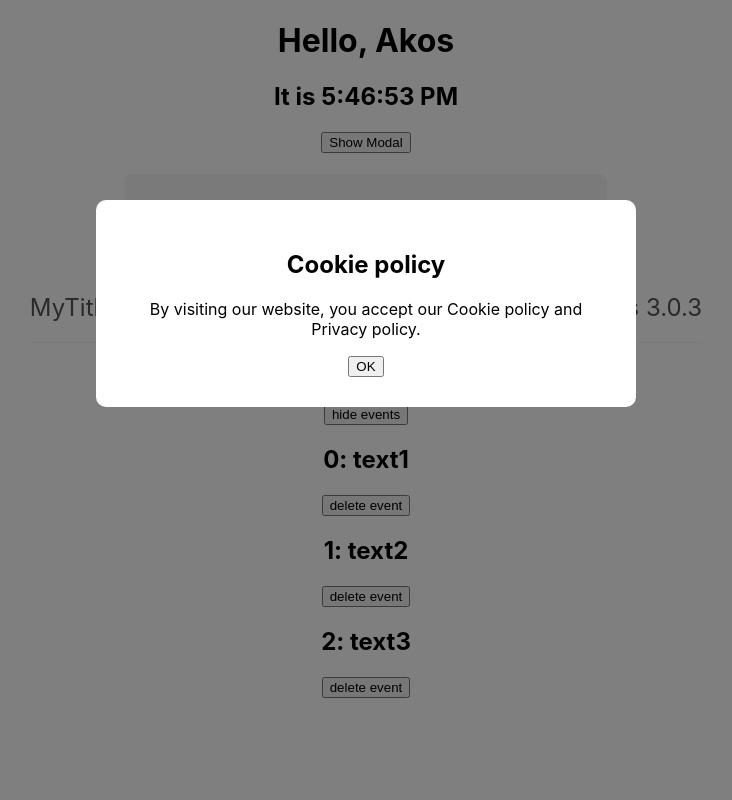
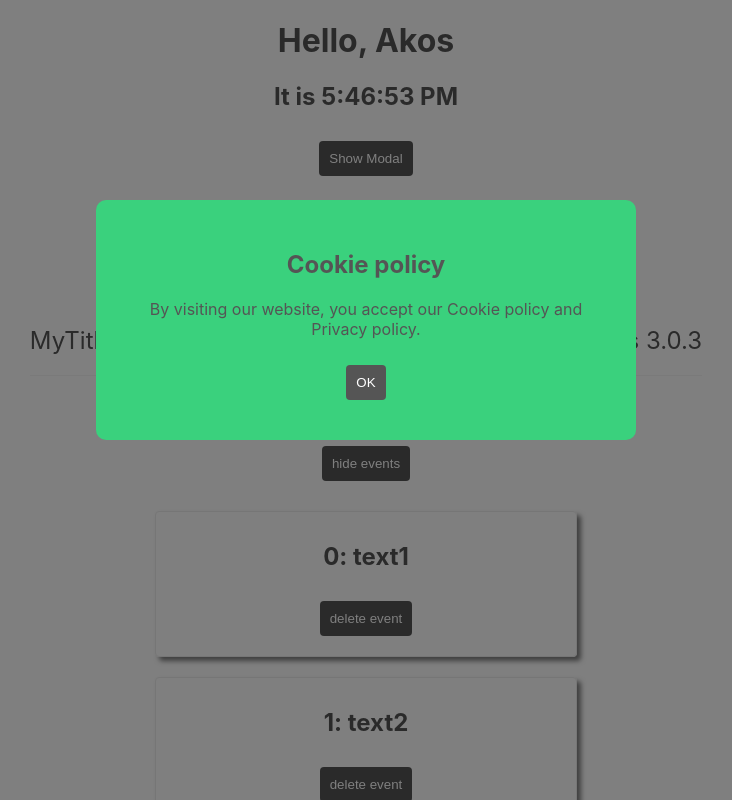
Before and after one commit to csernakakos/react-intro, a React (Create React App) app in the folder project1/: page / in a window 1280 px wide. Both pictures are taken after a click on the button "Show Modal". Shown: the top 800 px of the page, without its empty margins (274-1006 px from the left). Built offline with nearby package versions, Linux system fonts and the light colour scheme.

Commit message:
Conditional styles

```diff
--- a/project1/src/App.js
+++ b/project1/src/App.js
@@ -43,7 +43,7 @@ function App() {
 
       <button onClick={() => setShowModal(true)}>Show Modal</button>
 
-      {showModal && <Modal handleClose={handleClose}>
+      {showModal && <Modal isSalesModal={false} handleClose={handleClose}>
             <h2>Cookie policy</h2>
             <p>By visiting our website, you accept our Cookie policy and Privacy policy.</p>
       </Modal>}
--- a/project1/src/components/EventList.js
+++ b/project1/src/components/EventList.js
@@ -1,15 +1,17 @@
+import styles from "./EventList.module.css";
+
 export default function EventList({events, handleClick}) {
     return (
-        <>
-            {events.map((e, i) => {
+        <div>
+             {events.map((e, i) => {
                 return (
-                  <div key={e.id}>
+                  <div className={styles.modularizedCard} key={e.id}>
                   <h2>{i}: {e.title}</h2>
                   <button onClick={() => {handleClick(e.id)}}>delete event</button>
                 </div>
             )
             })}
 
-        </>
+        </div>
     )
 }
--- /dev/null
+++ b/project1/src/components/EventList.module.css
@@ -0,0 +1,18 @@
+.modularizedCard {
+    border: 1px solid #eee;
+    box-shadow: 4px 4px 5px rgba(0,0,0,0.5);
+    padding: 10px;
+    max-width: 400px;
+    margin: 20px auto;
+    border-radius: 4px;
+}
+
+/* NOT GOOD, will be scoped globally: */
+button {
+    background: #555;
+}
+
+/* BETTER! Scoped to the component: */
+.modularizedCard button {
+    background: #555;
+}
--- a/project1/src/components/Modal.js
+++ b/project1/src/components/Modal.js
@@ -2,14 +2,53 @@ import React from 'react';
 // import ReactDOM from "react-dom";
 import "./Modal.css";
 
-export default function Modal({handleClose, children}) {
+export default function Modal({handleClose, children, isSalesModal}) {
 //   return ReactDOM.createPortal((
+
+    let backgroundColor = "palevioletred";
+    let OEM = process.env.REACT_APP_OEM;
+    OEM = "andr";
+
+    switch(OEM) {
+        case "mil":
+            backgroundColor = "#008DCC";
+            break;
+        case "mcd":
+            backgroundColor = "#F2C200";
+            break;
+        case "andr":
+            backgroundColor = "#3AD17D"
+            break;
+        default:
+            backgroundColor = "pink";
+    }
+
+
+
+    function getVersion() {
+        let version = parseInt(process.env.REACT_APP_DOC_VERSION);
+
+        if (version <= 2) {
+            return "obsolete-LTSB";
+        }
+        else if (version === 3) {
+            return "current";
+        } else {
+            return "neither";
+        }
+    }
+
+
     return (
     <div className="modal-backdrop">
-        <div className="modal">
+        <div className="modal" style={{
+                backgroundColor,
+                // Override the above backgroundColor that was set by OEM with the result of isSalesModal:
+            	// backgroundColor: isSalesModal ? "paleturquoise" : "palevioletred",
+        }}>
             {children}
 
-            <button onClick={handleClose}>OK</button>
+            <button className={[getVersion(), "class2", "class3"].join(" ")} onClick={handleClose}>OK</button>
         </div>
     </div>
 //   ), document.body
--- /dev/null
+++ b/project1/src/components/Title.css
@@ -0,0 +1,18 @@
+.title-block .title {
+    display: inline-block;
+    padding: 30px 60px;
+    background: #f4f4f4;
+    border-radius: 8px;
+    font-weight: normal;
+    margin-bottom: 10px;
+  }
+
+.title-block .subtitle {
+    display: inline-block;
+    color: #555;
+    font-weight: normal;
+    padding-bottom: 20px;
+    border-bottom: 1px solid #f4f4f4;
+    margin-top: 10px;
+    margin-bottom: 60px;
+  }
--- a/project1/src/components/Title.js
+++ b/project1/src/components/Title.js
@@ -1,11 +1,12 @@
+import "./Title.css";
+
 export default function Title({version, title}) {
 
     return (
-        <div>
+        <div className="title-block">
             <h1 className="title">Docusaurus Doc Center</h1>
             <br />
             <h2 className="subtitle"> {title}: Find software documentation for Docusaurus {version} </h2>
         </div>
     )
-
 }
--- a/project1/src/index.css
+++ b/project1/src/index.css
@@ -12,21 +12,16 @@ code {
     monospace;
 }
 
-.title {
-  display: inline-block;
-  padding: 30px 60px;
-  background: #f4f4f4;
-  border-radius: 8px;
-  font-weight: normal;
-  margin-bottom: 10px;
+p, h1, h2 {
+  color: #555;
 }
 
-.subtitle {
-  display: inline-block;
-  color: #555;
-  font-weight: normal;
-  padding-bottom: 20px;
-  border-bottom: 1px solid #f4f4f4;
-  margin-top: 10px;
-  margin-bottom: 60px;
+button {
+  background: #ff4500;
+  color: #fff;
+  padding: 10px;
+  border: 0px;
+  border-radius: 4px;
+  margin: 10px auto;
+  cursor: pointer;
 }
```
Also changed, not shown: 1 other file (tests, documents, lock files or other folders).
